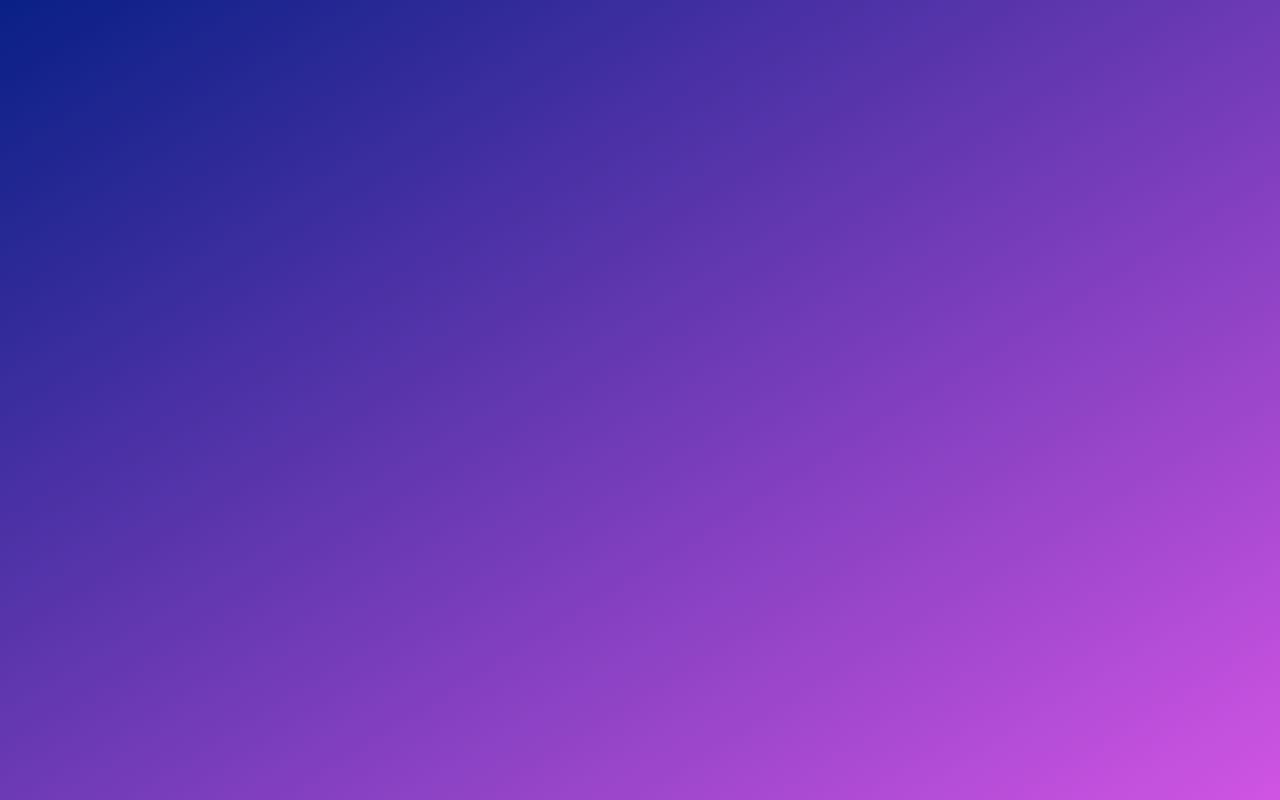
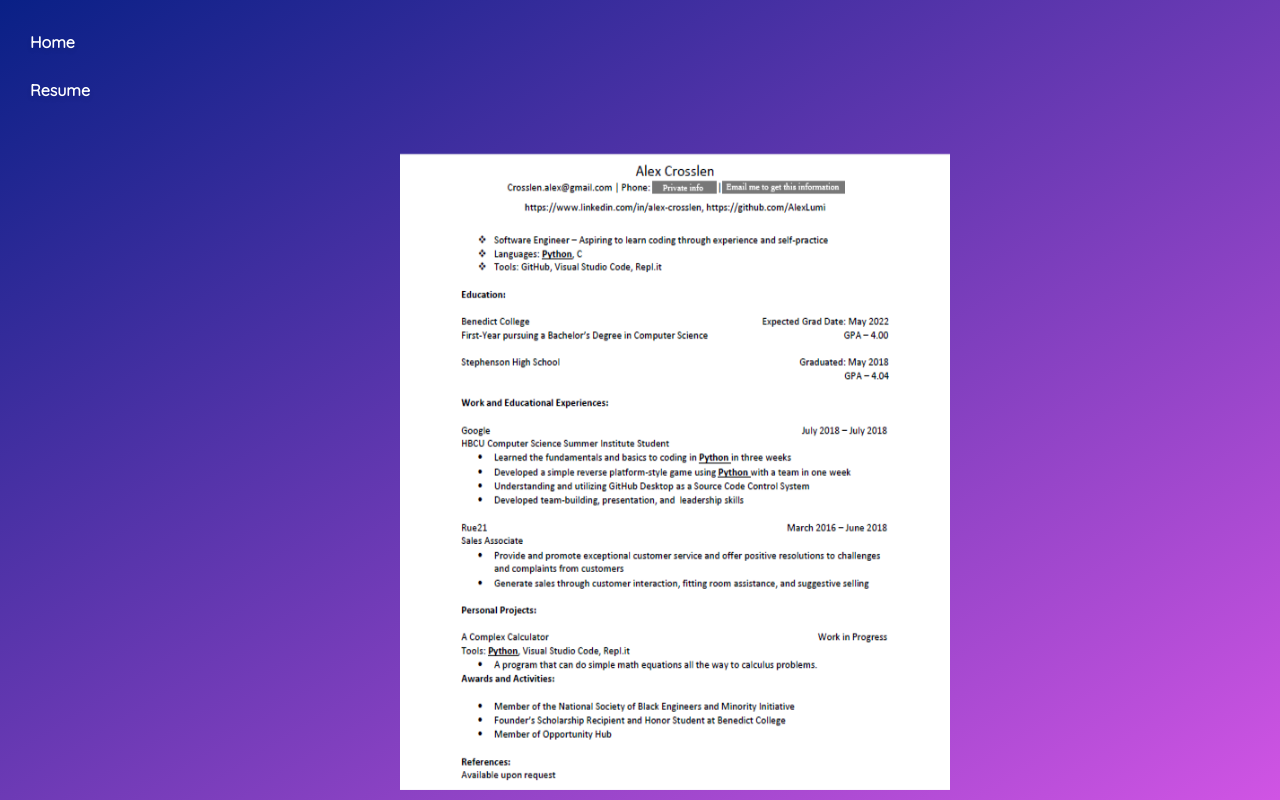
Before and after one commit to AlexLumi/AlexLumi.github.io, a plain HTML site: page resume.html in a window 1280 px wide. Drawn offline with Linux system fonts and the light colour scheme.

Commit message:
Basic Resume Completed

```diff
--- a/css/animations.css
+++ b/css/animations.css
@@ -18,7 +18,8 @@
 .description,
 .contact,
 .social li,
-.pages {
+.pages,
+.resumeImage {
     animation-duration: 1s;
     animation-timing-function: cubic-bezier(0, 0.5, 0, 1);
     animation-fill-mode: both;
@@ -112,7 +113,8 @@
 }
 
 .name,
-.pages {
+.pages,
+.resumeImage {
     animation-name: slideDown;
 }
 
@@ -169,5 +171,9 @@
     animation-delay: 1.1s;
 }
 .pages {
-    animation-delay: 1.1s;
+    animation-delay: 1s;
 }
+
+.resumeImage {
+    animation-delay: 500ms;
+}
--- a/css/main.css
+++ b/css/main.css
@@ -190,6 +190,17 @@ a {
 .pages {
     display: flex;
     margin: 30px;
+    width: 60px;
+}
+
+.resumeImage {
+    padding-top: 5%;
+    position: absolute;
+    bottom: 10px;
+    left: 400px;
+    width: 550px;
+    height: 700px;
+
 }
 
 
--- a/resume.html
+++ b/resume.html
@@ -11,4 +11,20 @@
         <link rel="stylesheet" type="text/css" href="css/animations.css">
         <script defer src ="https://use.fontawesome.com/releases/v5.0.0/js/all.js"></script>
     </head>
+    <body>
+        <div class="pages">
+                <ul class="page">
+                    <ul>
+                        <a href="./index.html"><b>Home</b></a>
+                    </ul>
+                    &NonBreakingSpace;
+                    <ul>
+                        <a href="./resume.html"><b>Resume</b></a>
+                    </ul>
+                </ul>
+        </div>
+        <div class="resume">
+            <img id="pictureImage" class="resumeImage" src="images/resume.PNG">
+        </div>
+    </body>
 </html>
```
Also changed, not shown: images/resume.PNG (added), 1 other file.
